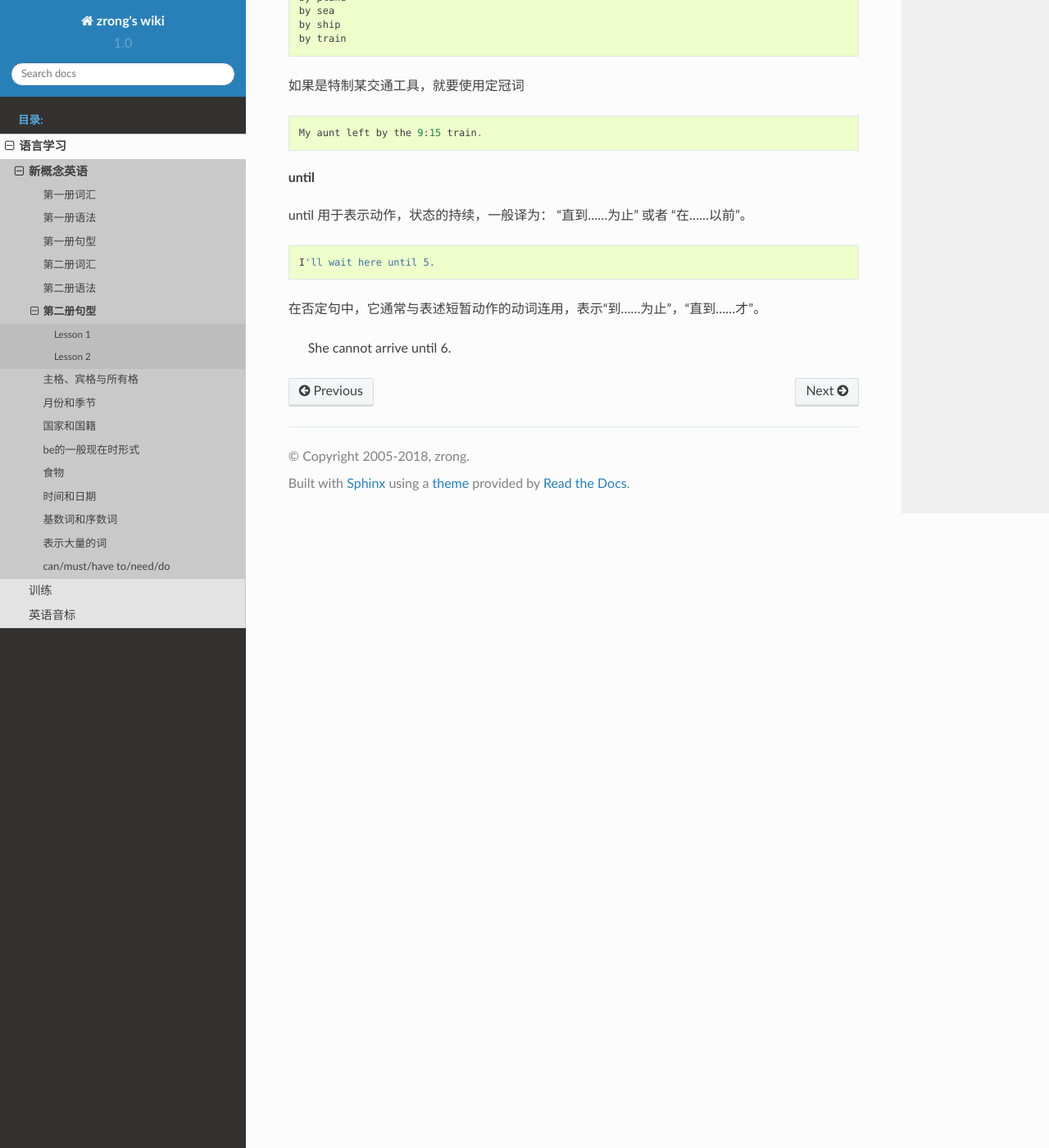
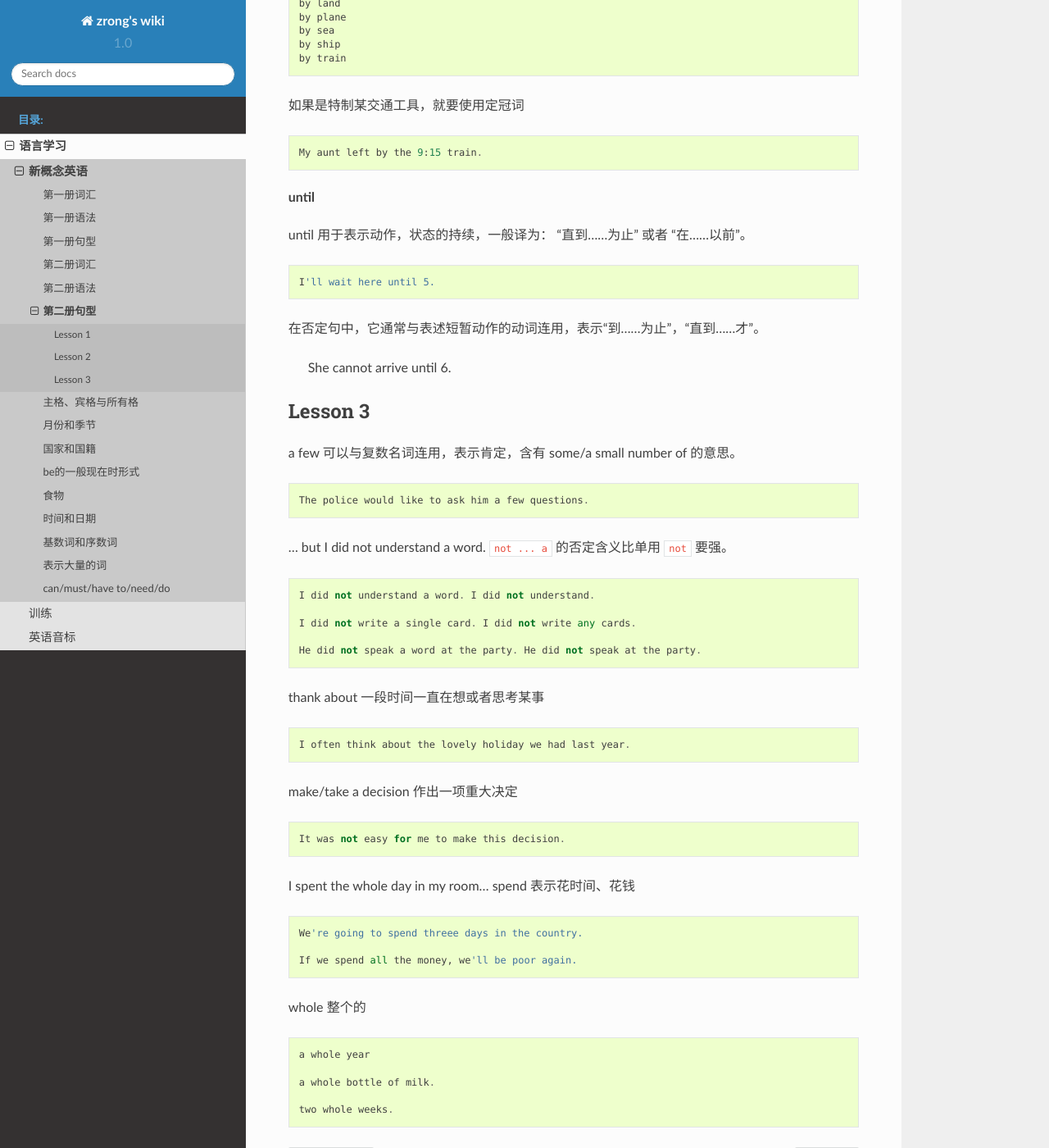
Before and after one commit to zrong/wiki, a Sphinx documentation site: the page built from source/lang/nce/2sentence.rst, in a window 1280 px wide and 1400 px high, scrolled down 1414 px. Shown: the whole window at 82% size. Built offline with Sphinx 7.4.7 and the Read the Docs theme 2.0.0, drawn with Linux system fonts in a browser that asks for light colours.

Commit message:
add lesson 3

```diff
--- a/source/lang/nce/2sentence.rst
+++ b/source/lang/nce/2sentence.rst
@@ -72,3 +72,40 @@ until 用于表示动作，状态的持续，一般译为： “直到……为
 在否定句中，它通常与表述短暂动作的动词连用，表示“到……为止”，“直到……才”。
 
     She cannot arrive until 6.
+
+Lesson 3
+===============
+
+a few 可以与复数名词连用，表示肯定，含有 some/a small number of 的意思。 ::
+
+    The police would like to ask him a few questions.
+
+... but I did not understand a word. ``not ... a`` 的否定含义比单用 ``not`` 要强。 ::
+
+    I did not understand a word. I did not understand.
+
+    I did not write a single card. I did not write any cards.
+
+    He did not speak a word at the party. He did not speak at the party.
+
+thank about 一段时间一直在想或者思考某事 ::
+
+    I often think about the lovely holiday we had last year.
+
+make/take a decision 作出一项重大决定 ::
+
+    It was not easy for me to make this decision.
+
+I spent the whole day in my room... spend 表示花时间、花钱 ::
+
+    We're going to spend threee days in the country.
+
+    If we spend all the money, we'll be poor again.
+
+whole 整个的 ::
+
+    a whole year
+
+    a whole bottle of milk.
+
+    two whole weeks.
```
Also changed, not shown: source/lang/nce/2grammar.rst (+27 -0 lines), source/lang/nce/2vocabulary.rst (+13 -0 lines).
